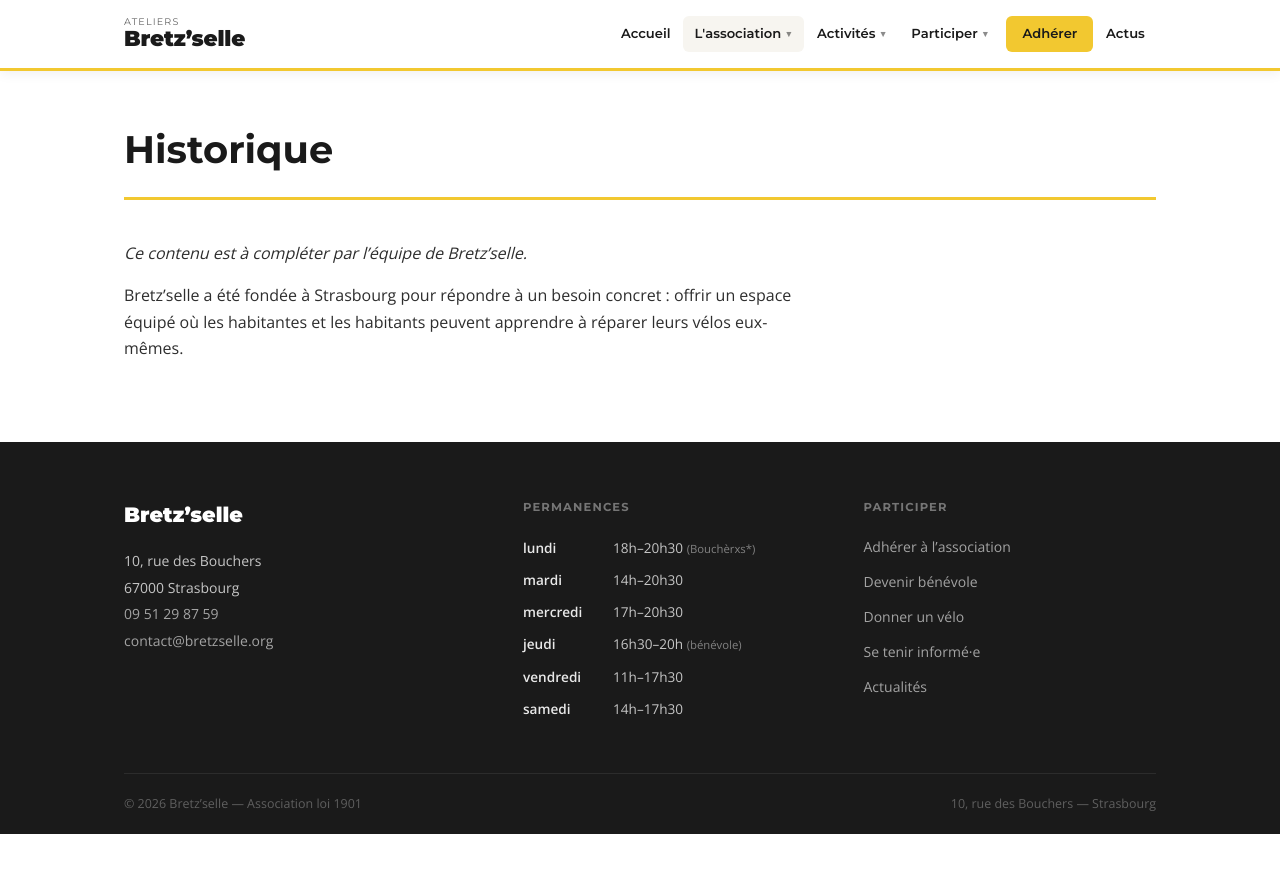
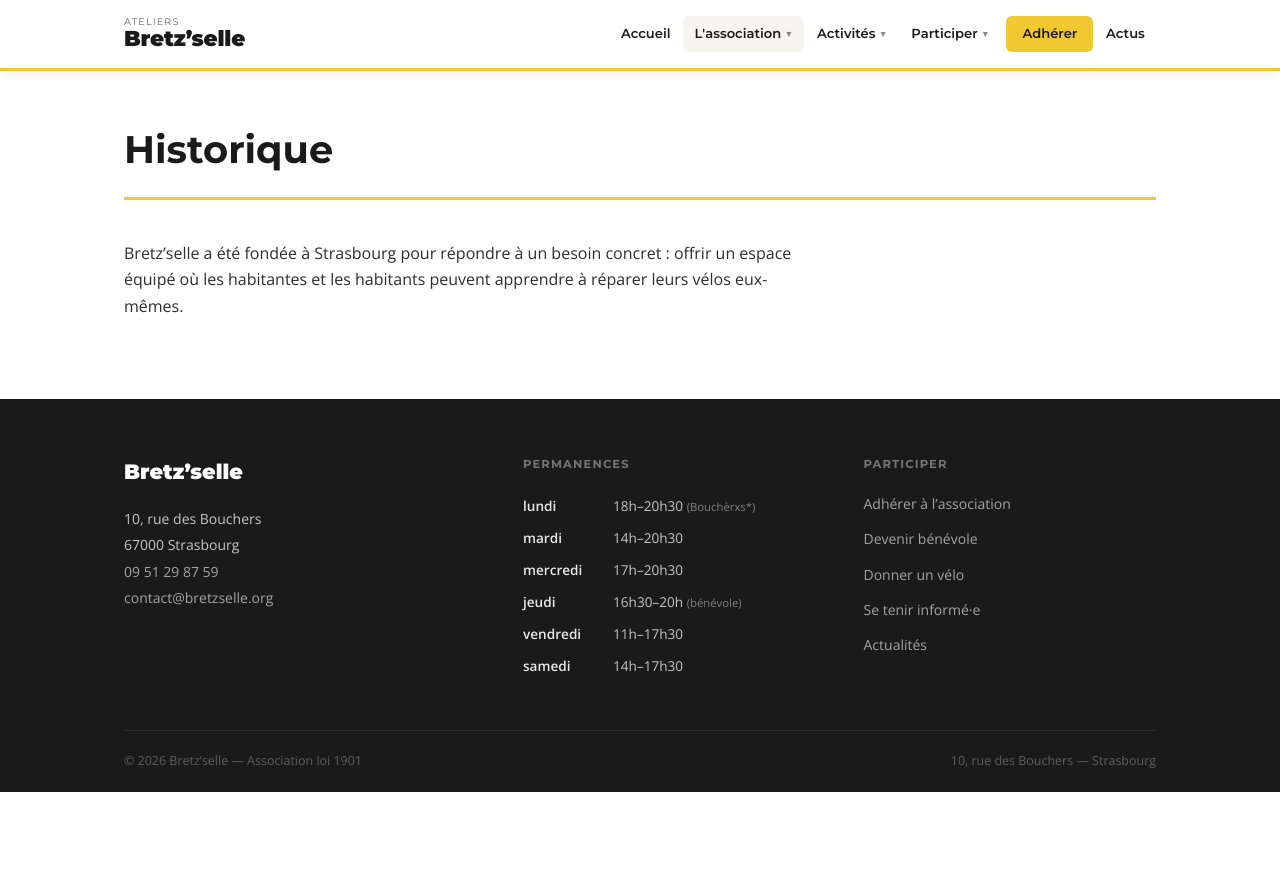
Before and after one commit to Bretzselle/bretzselle.org, a Jekyll site: the page built from lassociation/historique.md, in a window 1280 px wide. Shown: the top 873 px of the page. Built offline with Jekyll 4.4.1, drawn with Linux system fonts in a browser that asks for light colours.

Commit message:
Update historique pour upload.md

```diff
--- a/lassociation/historique.md
+++ b/lassociation/historique.md
@@ -4,6 +4,5 @@ title: Historique
 permalink: /lassociation/historique/
 ---
 
-*Ce contenu est à compléter par l'équipe de Bretz'selle.*
 
 Bretz'selle a été fondée à Strasbourg pour répondre à un besoin concret : offrir un espace équipé où les habitantes et les habitants peuvent apprendre à réparer leurs vélos eux-mêmes.
```
